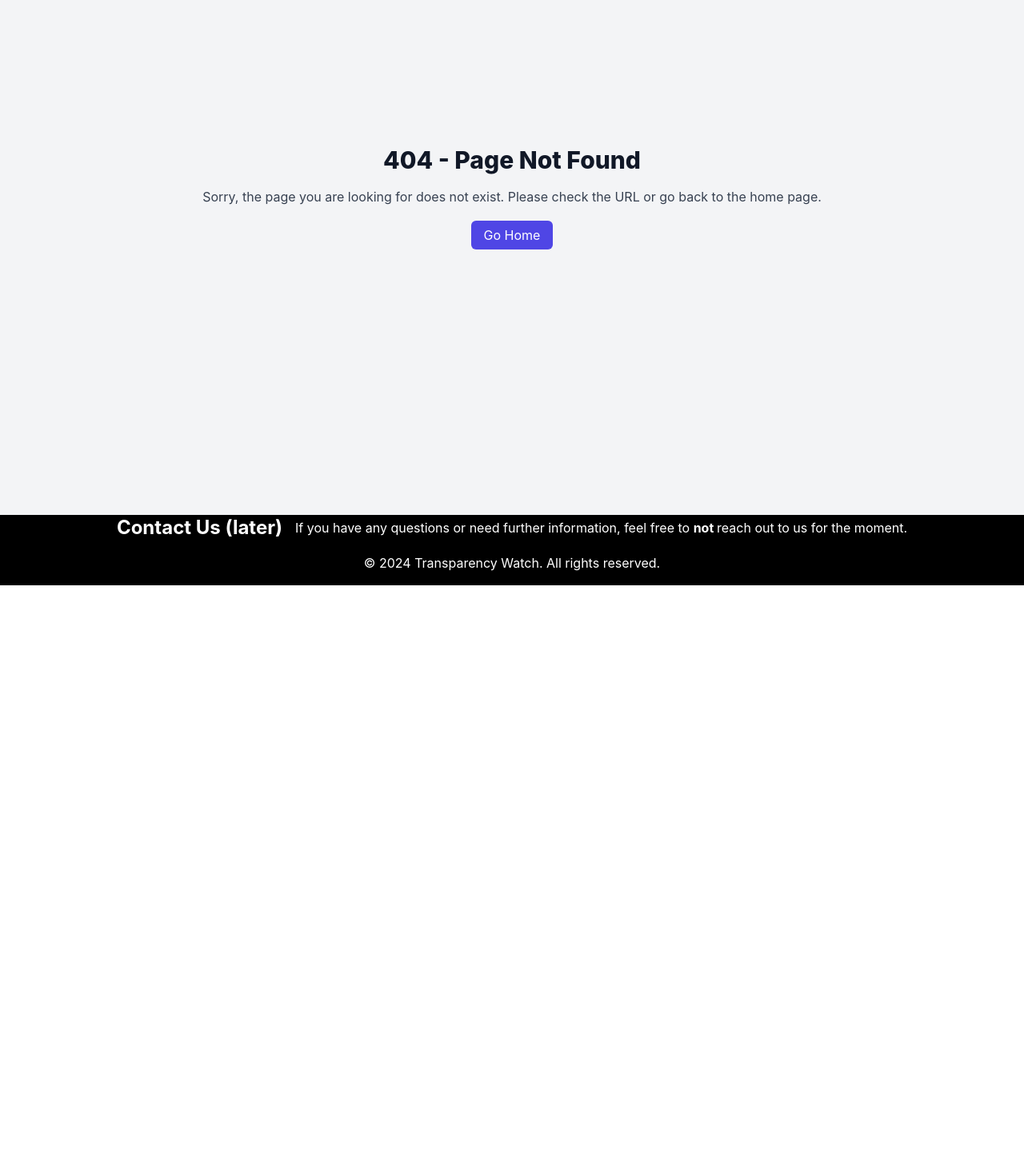
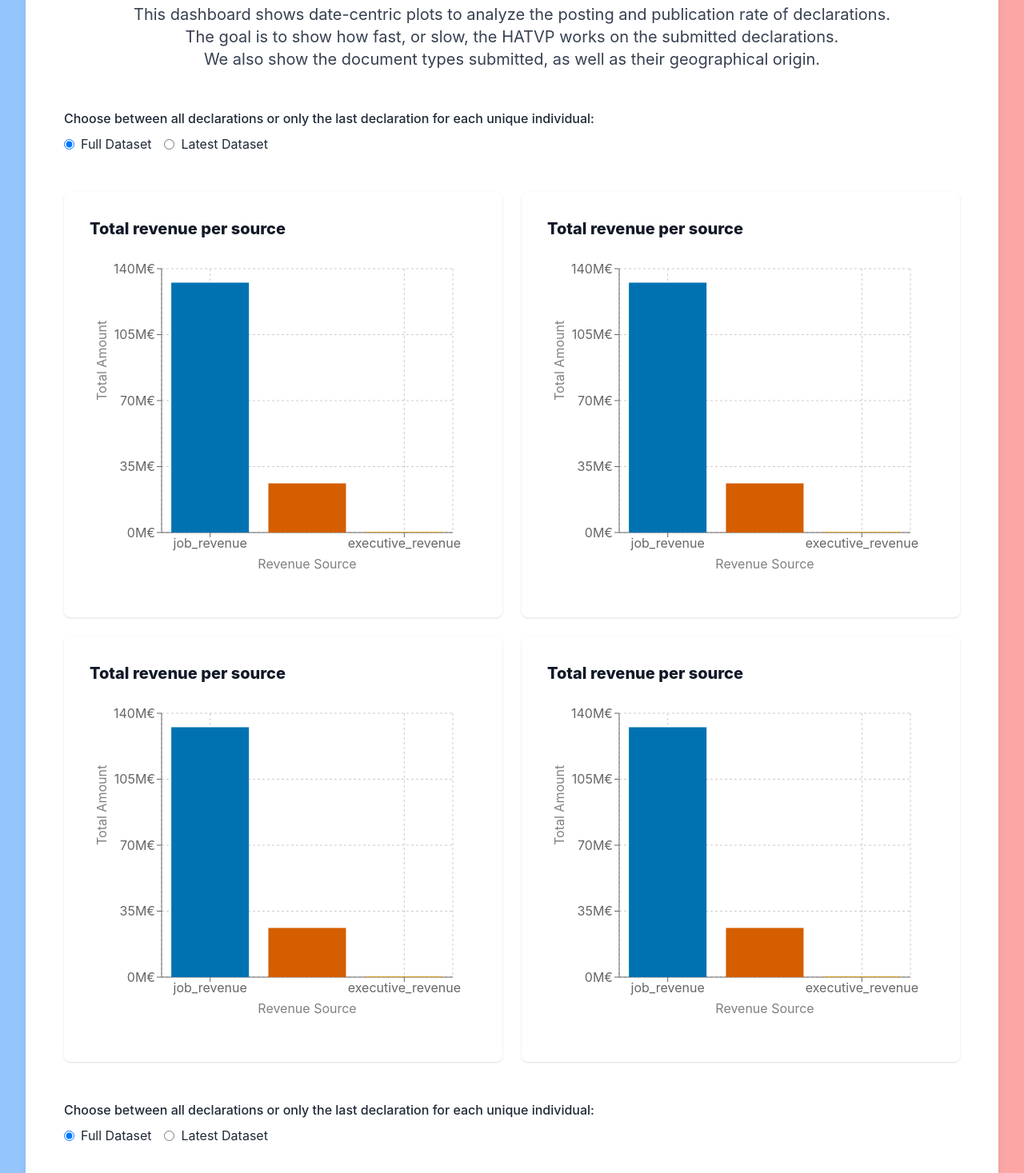
Before and after one commit to louispaulet/hatvp_reactjs_viz, a React (Create React App) app in the folder hatvp_viz/: page /#/reported_revenue in a window 1280 px wide. Shown: the part 220-1687 px from the top of the page at 80% size. Before the commit the page ends 952 px from the top, so only its background shows below. Built offline with nearby package versions, Linux system fonts and the light colour scheme; what timers would draw is missing.

Commit message:
add first draft of reported revenue dashboard, add first plot of total revenue per source

```diff
--- a/hatvp_viz/src/App.js
+++ b/hatvp_viz/src/App.js
@@ -7,6 +7,7 @@ import Data from './components/Data';
 import Contact from './components/Contact';
 import NotFound from './components/NotFound';
 import GenderEquality from './dashboards/gender_equality';
+import ReportedRevenue from './dashboards/reported_revenue';
 import PublicationRate from './dashboards/publication_rate';
 import DeclarationReader from './components/declaration_reader';
 import './App.css';
@@ -23,6 +24,7 @@ function App() {
             <Route path="/data" element={<Data />} />
             <Route path="/contact" element={<Contact />} />
             <Route path="/gender_equality" element={<GenderEquality />} />
+            <Route path="/reported_revenue" element={<ReportedRevenue />} />
             <Route path="/publication_rate" element={<PublicationRate />} />
             <Route path="/declaration_reader" element={<DeclarationReader />} />
             {/* 404 route */}
--- /dev/null
+++ b/hatvp_viz/src/dashboards/reported_revenue.js
@@ -0,0 +1,92 @@
+import React, { useState } from 'react';
+import RevenuePerCategory from './../plots/barplot_revenue_per_category.js';
+
+const ReportedRevenue = () => {
+  const [dataset, setDataset] = useState('full');
+
+  const handleDatasetChange = (event) => {
+    setDataset(event.target.value);
+  };
+
+  return (
+    <div className="min-h-screen bg-gradient-to-r from-blue-300 via-gray-200 to-red-300 flex items-center justify-center py-12 px-4 sm:px-6 lg:px-8">
+      <div className="max-w-7xl w-full space-y-12 p-12 bg-white rounded-xl shadow-lg">
+        <div className="text-center">
+          <h1 className="text-5xl font-extrabold text-gray-900 mb-4">Reported revenue!</h1>
+          <p className="mt-4 text-xl text-gray-700">
+            This dashboard shows date-centric plots to analyze the posting and publication rate of declarations.
+            <br />
+            The goal is to show how fast, or slow, the HATVP works on the submitted declarations.
+            <br />
+            We also show the document types submitted, as well as their geographical origin.
+          </p>
+        </div>
+
+        <div className="mb-6">
+          <label className="block mb-2 font-medium text-gray-800">
+            Choose between all declarations or only the last declaration for each unique individual:
+          </label>
+          <div className="flex items-center space-x-4">
+            <label className="flex items-center">
+              <input
+                type="radio"
+                className="form-radio text-blue-700"
+                value="full"
+                checked={dataset === 'full'}
+                onChange={handleDatasetChange}
+              />
+              <span className="ml-2 text-gray-800">Full Dataset</span>
+            </label>
+            <label className="flex items-center">
+              <input
+                type="radio"
+                className="form-radio text-blue-700"
+                value="latest"
+                checked={dataset === 'latest'}
+                onChange={handleDatasetChange}
+              />
+              <span className="ml-2 text-gray-800">Latest Dataset</span>
+            </label>
+          </div>
+        </div>
+
+        <div className="grid grid-cols-1 md:grid-cols-2 gap-6 mb-6">
+          <div className=" rounded-lg shadow p-4"><RevenuePerCategory /></div>
+          <div className=" rounded-lg shadow p-4"><RevenuePerCategory /></div>
+          <div className=" rounded-lg shadow p-4"><RevenuePerCategory /></div>
+          <div className=" rounded-lg shadow p-4"><RevenuePerCategory /></div>
+        </div>
+
+        <div className="mb-6">
+          <label className="block mb-2 font-medium text-gray-800">
+            Choose between all declarations or only the last declaration for each unique individual:
+          </label>
+          <div className="flex items-center space-x-4">
+            <label className="flex items-center">
+              <input
+                type="radio"
+                className="form-radio text-blue-700"
+                value="full"
+                checked={dataset === 'full'}
+                onChange={handleDatasetChange}
+              />
+              <span className="ml-2 text-gray-800">Full Dataset</span>
+            </label>
+            <label className="flex items-center">
+              <input
+                type="radio"
+                className="form-radio text-blue-700"
+                value="latest"
+                checked={dataset === 'latest'}
+                onChange={handleDatasetChange}
+              />
+              <span className="ml-2 text-gray-800">Latest Dataset</span>
+            </label>
+          </div>
+        </div>
+      </div>
+    </div>
+  );
+}
+
+export default ReportedRevenue;
--- /dev/null
+++ b/hatvp_viz/src/plots/barplot_revenue_per_category.js
@@ -0,0 +1,70 @@
+import React, { useEffect, useState } from 'react';
+import { BarChart, Bar, XAxis, YAxis, CartesianGrid, Tooltip, ResponsiveContainer, Label, Cell } from 'recharts';
+import Papa from 'papaparse';
+
+const RevenuePerCategory = () => {
+  const [data, setData] = useState([]);
+
+  useEffect(() => {
+    fetch(`./datasets/revenue/total_revenue_per_revenue_category_all_amounts.csv`)
+      .then(response => response.text())
+      .then(text => {
+        Papa.parse(text, {
+          header: true,
+          skipEmptyLines: true,
+          complete: (result) => {
+            const parsedData = result.data.map(row => ({
+              revenue_source: row.revenue_source,
+              total_amount: parseFloat(row.total_amount),
+            }));
+            setData(parsedData);
+            console.log(parsedData)
+          },
+        });
+      })
+      .catch(error => {
+        console.error('Error loading the CSV file:', error);
+      });
+  }, []);
+
+  // Define a color palette compatible with color-blind people
+  const COLORS = ['#0072B2', '#D55E00', '#E69F00'];
+
+  // Function to format the Y-axis ticks to "k€"
+  const formatYAxis = (tickItem) => {
+    return `${(tickItem / 1000000).toFixed(0)}M€`;
+  };
+
+  return (
+    <section className="mb-6 p-4 bg-white">
+      <h2 className="text-xl font-extrabold text-gray-900 mb-4">Total revenue per source</h2>
+      <ResponsiveContainer width="100%" height={400}>
+        <BarChart
+          layout="horizontal"
+          width={500}
+          height={300}
+          data={data}
+          margin={{
+            top: 20, right: 30, left: 30, bottom: 20,
+          }}
+        >
+          <CartesianGrid strokeDasharray="3 3" />
+          <YAxis type="number" tickFormatter={formatYAxis}>
+            <Label value="Total Amount" angle={270} position="insideLeft" offset={-5} dx={-10} />
+          </YAxis>
+          <XAxis type="category" dataKey="revenue_source">
+            <Label value="Revenue Source" angle={0} position="insideBottom" dy={20} />
+          </XAxis>
+          <Tooltip />
+          <Bar dataKey="total_amount">
+            {data.map((entry, index) => (
+              <Cell key={`cell-${index}`} fill={COLORS[index % COLORS.length]} />
+            ))}
+          </Bar>
+        </BarChart>
+      </ResponsiveContainer>
+    </section>
+  );
+}
+
+export default RevenuePerCategory;
--- /dev/null
+++ b/hatvp_viz/src/plots/barplot_revenue_per_category_per_year.js
@@ -0,0 +1,70 @@
+import React, { useEffect, useState } from 'react';
+import { BarChart, Bar, XAxis, YAxis, CartesianGrid, Tooltip, ResponsiveContainer, Label, Cell } from 'recharts';
+import Papa from 'papaparse';
+
+const RevenuePerCategory = () => {
+  const [data, setData] = useState([]);
+
+  useEffect(() => {
+    fetch(`./datasets/revenue/total_revenue_per_revenue_category_all_amounts.csv`)
+      .then(response => response.text())
+      .then(text => {
+        Papa.parse(text, {
+          header: true,
+          skipEmptyLines: true,
+          complete: (result) => {
+            const parsedData = result.data.map(row => ({
+              revenue_source: row.revenue_source,
+              total_amount: parseFloat(row.total_amount),
+            }));
+            setData(parsedData);
+            console.log(parsedData)
+          },
+        });
+      })
+      .catch(error => {
+        console.error('Error loading the CSV file:', error);
+      });
+  }, []);
+
+  // Define a color palette compatible with color-blind people
+  const COLORS = ['#0072B2', '#D55E00', '#E69F00'];
+
+  // Function to format the Y-axis ticks to "k€"
+  const formatYAxis = (tickItem) => {
+    return `${(tickItem / 1000000).toFixed(0)}M€`;
+  };
+
+  return (
+    <section className="mb-6 p-4 bg-white">
+      <h2 className="text-xl font-extrabold text-gray-900 mb-4">Total revenue per source</h2>
+      <ResponsiveContainer width="100%" height={400}>
+        <BarChart
+          layout="horizontal"
+          width={500}
+          height={300}
+          data={data}
+          margin={{
+            top: 20, right: 30, left: 30, bottom: 20,
+          }}
+        >
+          <CartesianGrid strokeDasharray="3 3" />
+          <YAxis type="number" tickFormatter={formatYAxis}>
+            <Label value="Total Amount" angle={270} position="insideLeft" offset={-5} dx={-10} />
+          </YAxis>
+          <XAxis type="category" dataKey="revenue_source">
+            <Label value="Revenue Source" angle={0} position="insideBottom" dy={20} />
+          </XAxis>
+          <Tooltip />
+          <Bar dataKey="total_amount">
+            {data.map((entry, index) => (
+              <Cell key={`cell-${index}`} fill={COLORS[index % COLORS.length]} />
+            ))}
+          </Bar>
+        </BarChart>
+      </ResponsiveContainer>
+    </section>
+  );
+}
+
+export default RevenuePerCategory;
```
Also changed, not shown: hatvp_viz/public/datasets/revenue/total_revenue_per_revenue_category_all_amounts.csv (added), hatvp_viz/public/datasets/revenue/total_revenue_per_revenue_category_per_year_all_amounts.csv (added).
